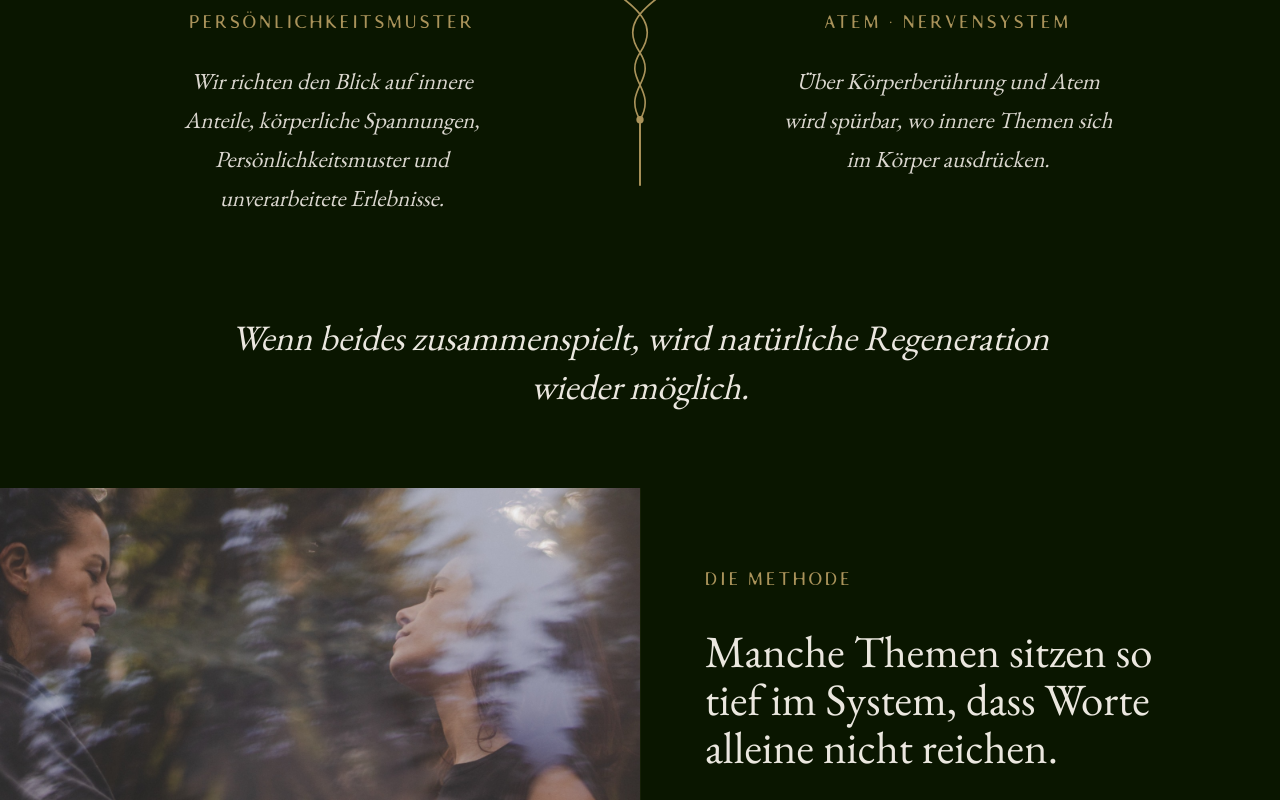
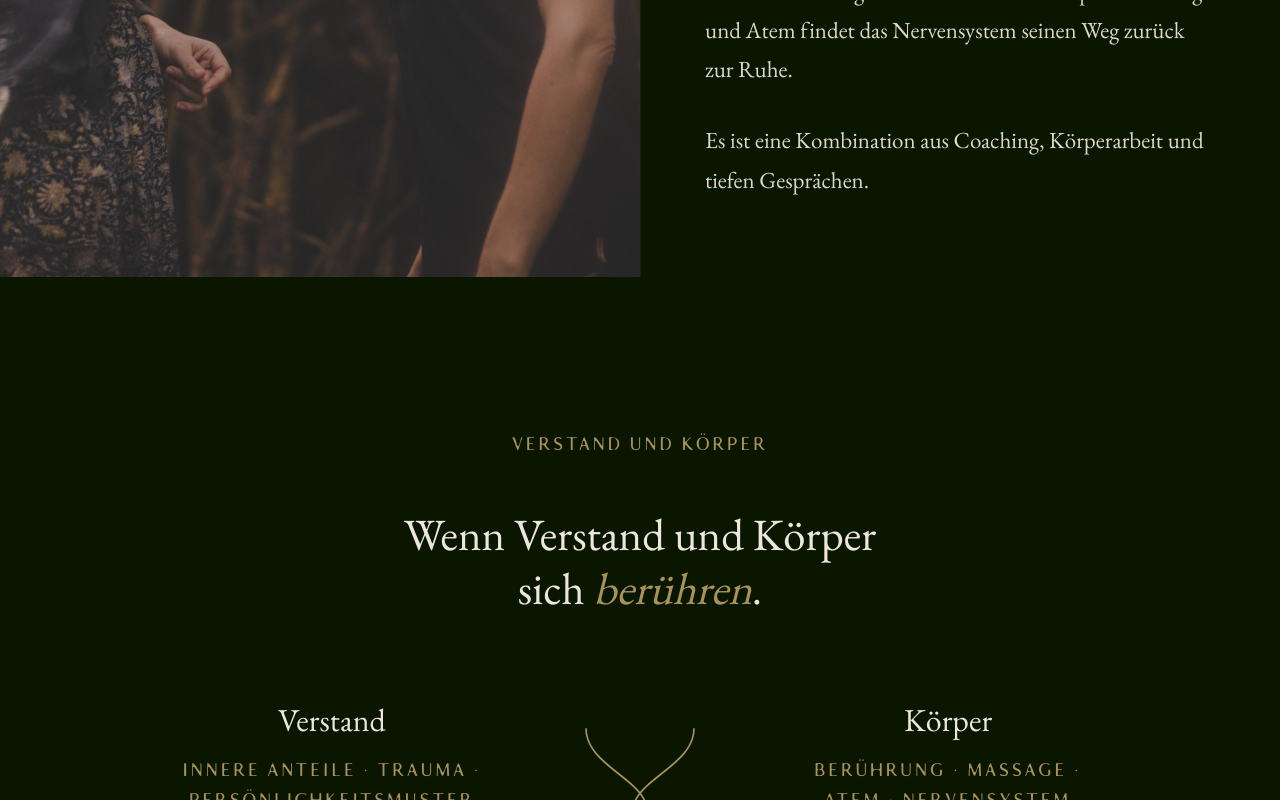
Before and after one commit to felixheberle/webseite-holytouch, a Next.js app: page / in a window 1280 px wide. Shown: the part 2060-2860 px from the top of the page. Built offline with nearby package versions, Linux system fonts and the light colour scheme.

Commit message:
Section-Reihenfolge: Method ('Die Methode') wieder vor VerstandKoerper

```diff
--- a/app/page.tsx
+++ b/app/page.tsx
@@ -18,8 +18,8 @@ export default function HomePage() {
         <Hero />
         <PositioningLine />
         <Erkennen />
+        <Method />
         <VerstandKoerper />
-        <Method />
         <Marisha />
         <Angebot />
         <Erfahrungen />
```
